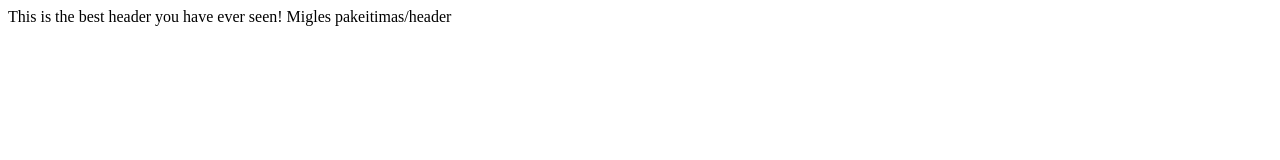
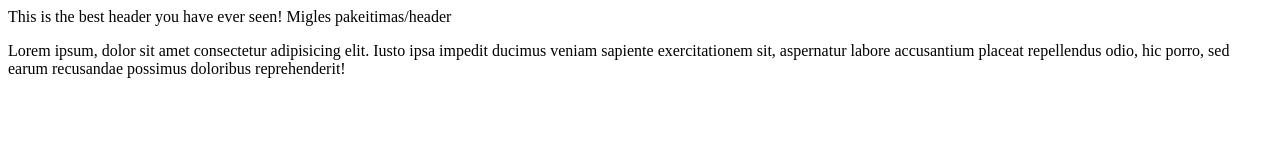
Before and after one commit to cinn4/GIT-praktika, a plain HTML site: page index.html in a window 1280 px wide. Drawn offline with Linux system fonts and the light colour scheme.

Commit message:
add body

```diff
--- a/index.html
+++ b/index.html
@@ -7,5 +7,6 @@
 </head>
 <body>
     <header>This is the best header you have ever seen! Migles pakeitimas/header</header>
+<p>Lorem ipsum, dolor sit amet consectetur adipisicing elit. Iusto ipsa impedit ducimus veniam sapiente exercitationem sit, aspernatur labore accusantium placeat repellendus odio, hic porro, sed earum recusandae possimus doloribus reprehenderit!</p>
 </body>
 </html>
```
